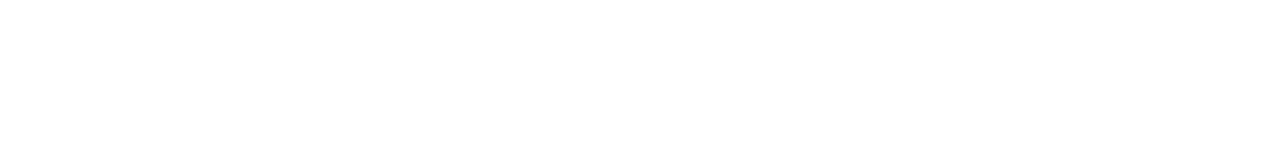
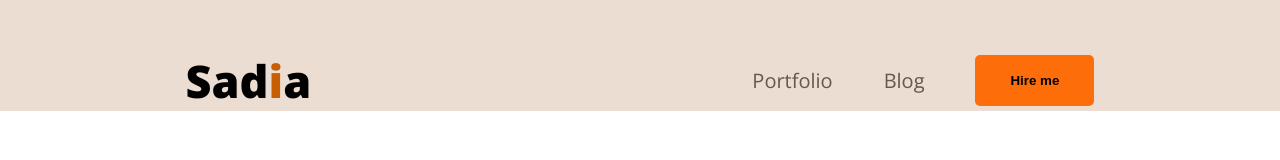
Before and after one commit to Sabrin11/Portfolio, a plain HTML site: page index.html in a window 1280 px wide. Drawn offline with nearby package versions, Linux system fonts and the light colour scheme.

Commit message:
Add navbar and some other style

```diff
--- a/index.html
+++ b/index.html
@@ -1,11 +1,30 @@
 <!DOCTYPE html>
 <html lang="en">
+
 <head>
     <meta charset="UTF-8">
     <meta name="viewport" content="width=device-width, initial-scale=1.0">
     <title>Sabrina Akter Sadia Portfolio</title>
+    <link rel="preconnect" href="https://fonts.googleapis.com">
+    <link rel="preconnect" href="https://fonts.gstatic.com" crossorigin>
+    <link href="https://fonts.googleapis.com/css2?family=Open+Sans:ital,wght@0,300..800;1,300..800&display=swap"
+        rel="stylesheet">
+    <link rel="stylesheet" href="styles/portfolio.css">
 </head>
-<body>
 
+<body class="font-open-sans">
+    <header>
+        <nav>
+            <div class="logo">
+                <h2>Sad<span class="sadia">i</span>a</h2>
+            </div>
+            <ul class="menu">
+                <li><a href="">Portfolio</a></li>
+                <li><a href="">Blog</a></li>
+                <li><button class="btn">Hire me</button></li>
+            </ul>
+        </nav>
+    </header>
 </body>
+
 </html>
--- /dev/null
+++ b/styles/portfolio.css
@@ -0,0 +1,49 @@
+*{
+    margin: 0;
+    padding: 0;
+    box-sizing: border-box;
+}
+/* shared style */
+.font-open-sans{
+  font-family: "Open Sans", sans-serif;
+  font-optical-sizing: auto;
+}
+/* margin style */
+.logo h2{
+    font-size: 45px;
+    font-weight: 900;
+}
+.sadia{
+    color: rgb(199, 94, 3);
+}
+nav .menu{
+    display: flex;
+    list-style: none;
+    gap:51px;
+    align-items: center;
+}
+nav .menu a{
+    font-size: 20px;
+    color:rgb(99, 89, 77);
+    text-decoration: none;
+}
+.btn{
+    background-color: #FD6E0A;
+    border: none;
+    padding:18px 35px;
+    border-radius :5px;
+    font-weight: 800;
+}
+header{
+    background-color: #ecddd3;
+    padding-top: 50px;
+}
+nav{
+    width:71% ;
+    max-width: 1140px;
+    border: none;
+    margin:0 auto;
+    display: flex;
+    justify-content: space-between;
+    align-items: center;
+}
```
